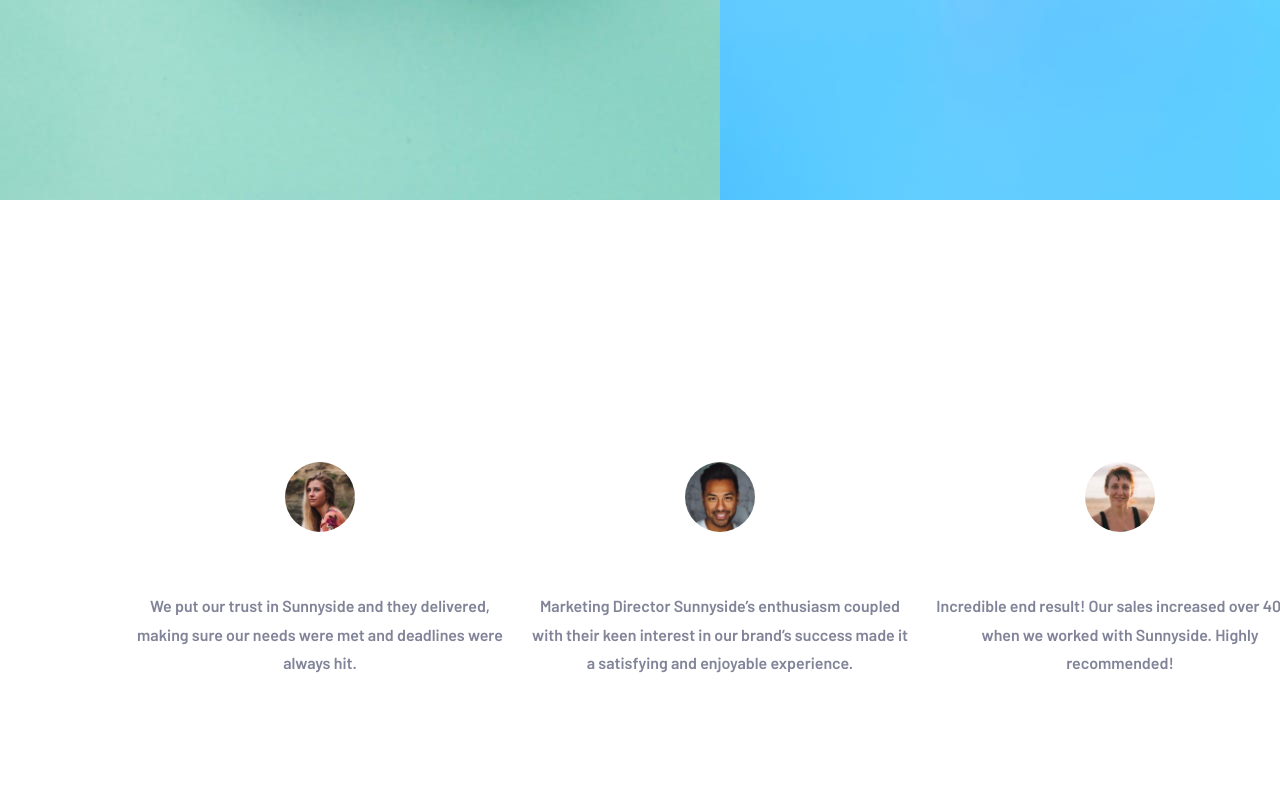
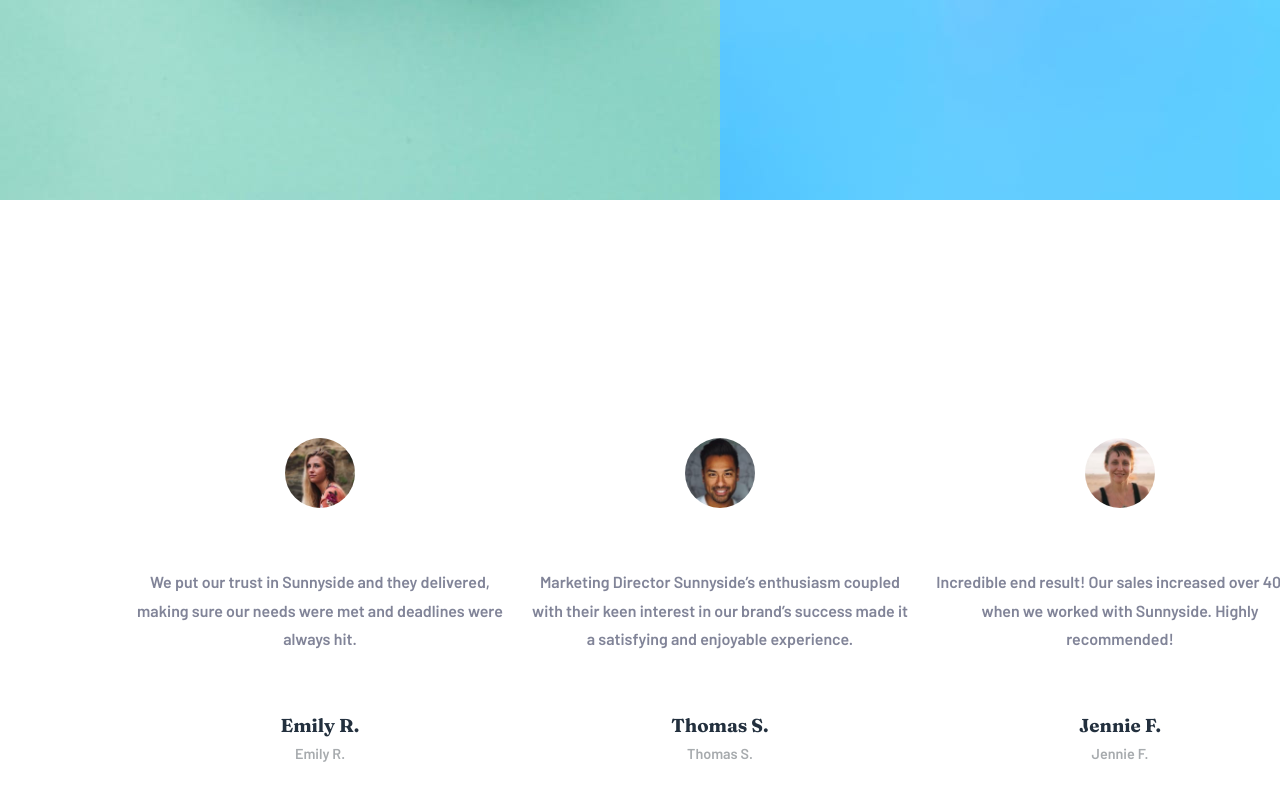
Before and after one commit to anasZabili/sunny_side_agency_challenge_FEM, a React (Create React App) app: page / in a window 1280 px wide. Shown: the part 2400-3200 px from the top of the page. Built offline with nearby package versions, Linux system fonts and the light colour scheme.

Commit message:
Testimonials content

```diff
--- a/src/components/Home/index.js
+++ b/src/components/Home/index.js
@@ -65,18 +65,21 @@ const Home = () => {
           bodyContent="We put our trust in Sunnyside and
       they delivered, making sure our needs were met and deadlines were always
       hit."
+          employeeName={"Emily R."}
         />
         <Testimonials
           avatarImg={ThomasImg}
           bodyContent="Marketing Director Sunnyside’s enthusiasm coupled with their
       keen interest in our brand’s success made it a satisfying and enjoyable
       experience."
+          employeeName={"Thomas S."}
         />
         <Testimonials
           avatarImg={JennieImg}
           bodyContent="Incredible end result! Our
           sales increased over 400% when we worked with Sunnyside. Highly
           recommended!"
+          employeeName={"Jennie F."}
         />
       </TestimonialsView>
     </>
--- a/src/components/Testimonials/index.js
+++ b/src/components/Testimonials/index.js
@@ -26,11 +26,33 @@ const Body = styled.p`
   line-height: 1.8;
 `;
 
-const Testimonials = ({ avatarImg, bodyContent }) => {
+const EmployeeName = styled.h3`
+  font-family: "Fraunces", sans-serif;
+  padding-bottom: -30px;
+  color: hsl(212, 27%, 19%);
+  margin-top: 0;
+  margin-bottom: 8px;
+`;
+
+const EmployeePosition = styled.p`
+  font-size: 0.9em;
+  color: hsl(210, 4%, 67%);
+  margin: 0;
+  font-family: "barlow", sans-serif;
+`;
+
+const Testimonials = ({
+  avatarImg,
+  bodyContent,
+  employeeName,
+  employeePosition,
+}) => {
   return (
     <TestimonialsCard>
       <Avatar src={avatarImg} />
       <Body>{bodyContent}</Body>
+      <EmployeeName>{employeeName}</EmployeeName>
+      <EmployeePosition>{employeeName}</EmployeePosition>
     </TestimonialsCard>
   );
 };
```
Also changed, not shown: src/components/Footer/index.js (added, +10 -0 lines).
